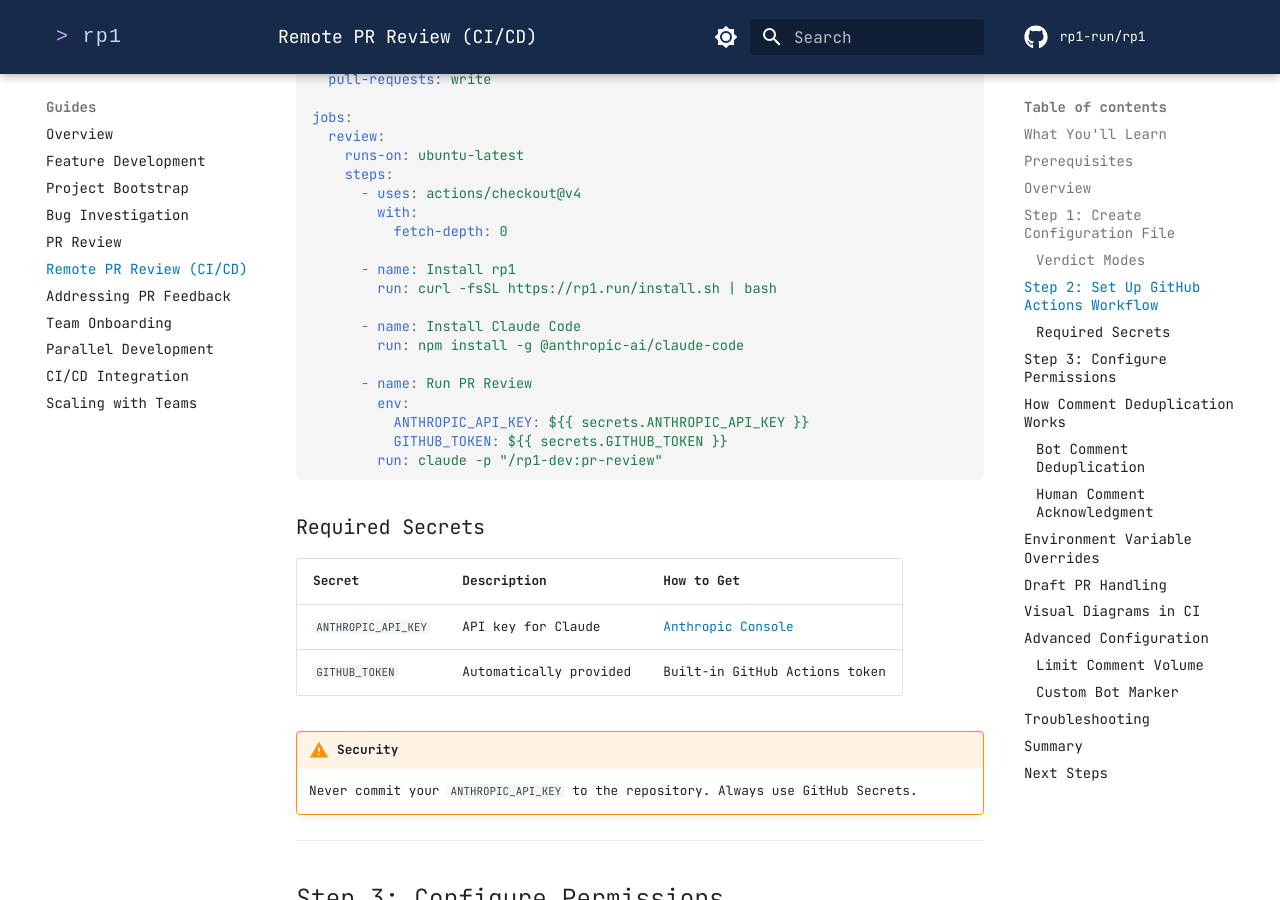
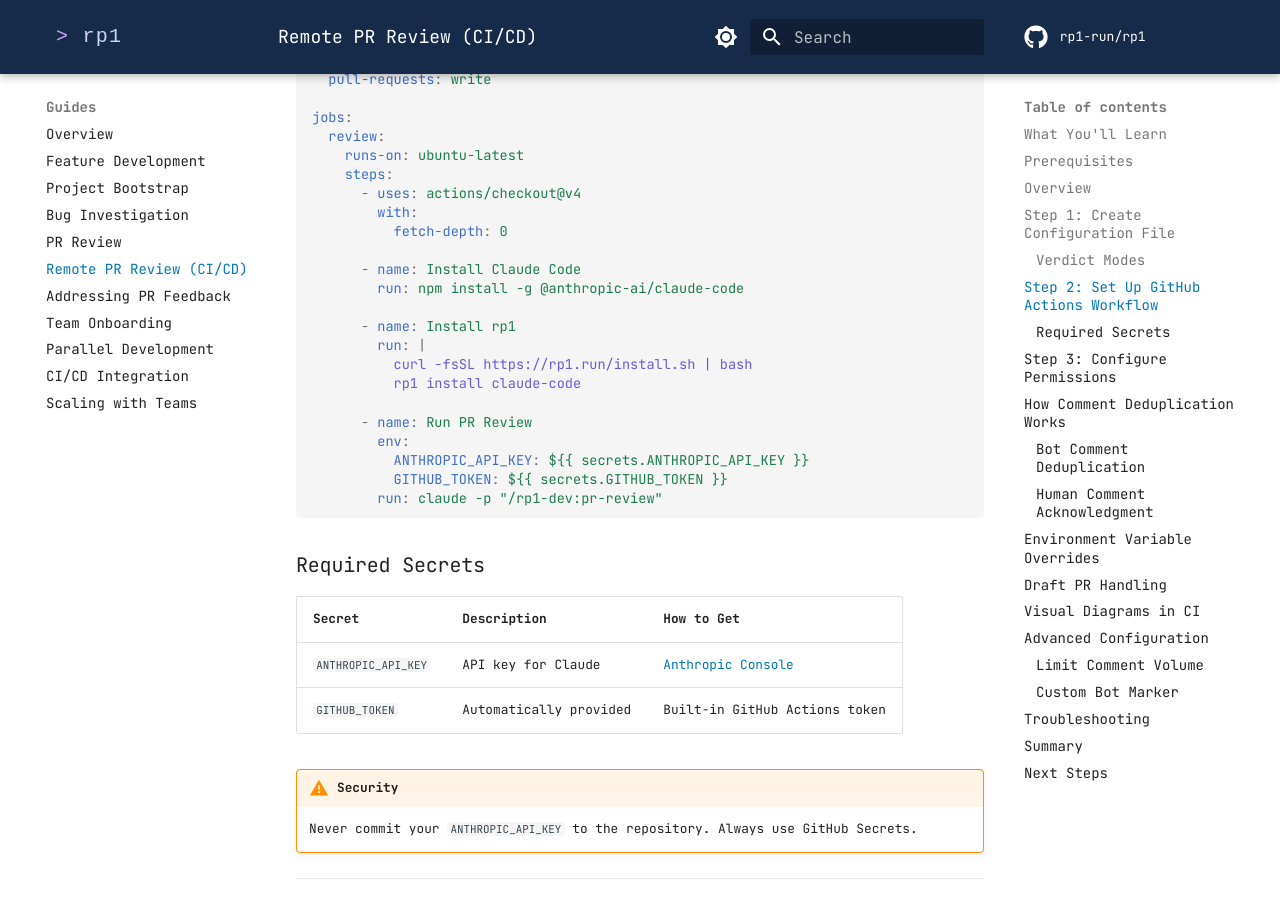
Before and after one commit to rp1-run/rp1, an MkDocs documentation site: the page built from docs/guides/remote-pr-review.md, in a window 1280 px wide and 900 px high, scrolled down 3569 px. Built offline with MkDocs 1.6.1 and Material for MkDocs 9.7.7, drawn with Linux system fonts in a browser that asks for light colours; emoji names are drawn with the system emoji font; comment, search, counter and statistics services are not loaded.

Commit message:
docs: ensure steps are correct in pr-review examples

```diff
--- a/docs/guides/remote-pr-review.md
+++ b/docs/guides/remote-pr-review.md
@@ -122,11 +122,13 @@
         with:
           fetch-depth: 0
 
-      - name: Install rp1
-        run: curl -fsSL https://rp1.run/install.sh | bash
-
       - name: Install Claude Code
         run: npm install -g @anthropic-ai/claude-code
+
+      - name: Install rp1
+        run: |
+          curl -fsSL https://rp1.run/install.sh | bash
+          rp1 install claude-code
 
       - name: Run PR Review
         env:
```
Also changed, not shown: docs/examples/rp1-pr-review.yml (+5 -4 lines).
